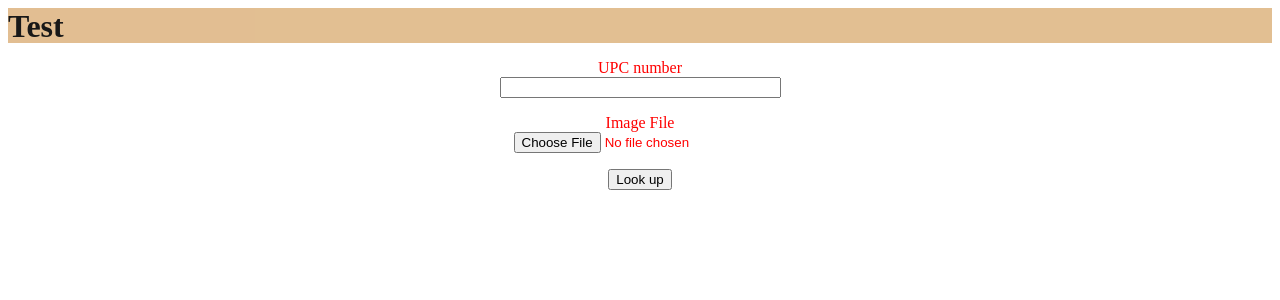
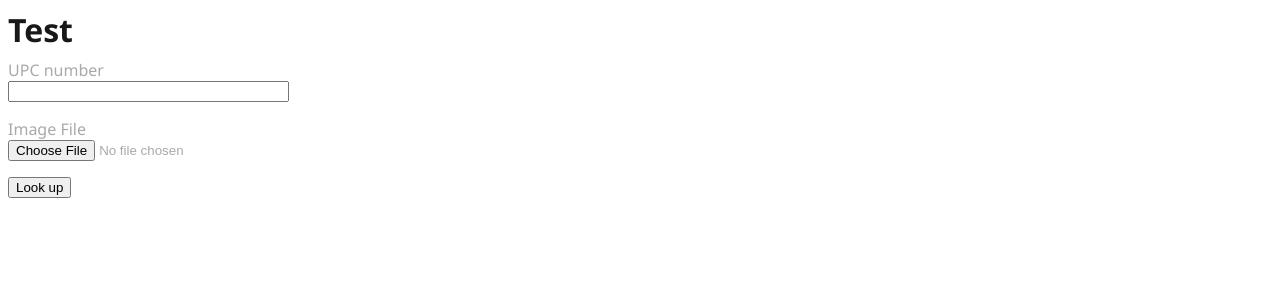
Before and after one commit to BlueFish6543/carbon-calculator, a Flask app: page / in a window 1280 px wide. Shown: the top 300 px of the page. Run offline with Flask 2, Linux system fonts and the light colour scheme.

Commit message:
css updates

```diff
--- a/static/styles/index.css
+++ b/static/styles/index.css
@@ -1,5 +1,5 @@
 h1 {
-    background-color: #DFB887;
+    font-family: 'Segoe UI';
     height: 35px;
     width: 100%;
     opacity: .9;
@@ -7,6 +7,7 @@ h1 {
   }
 
   p {
-    color: red;
-    text-align: center;
+    font-family: 'Segoe UI';
+    text-align: left;
+    color: darkgrey;
   }
--- a/static/styles/main.css
+++ b/static/styles/main.css
@@ -7,6 +7,7 @@ h2 {
   }
 
   th {
-    color: red;
-    text-align: center;
+    font-family: 'Segoe UI';
+    text-align: left;
+    color: darkgrey;
   }
--- a/templates/history.html
+++ b/templates/history.html
@@ -1,6 +1,5 @@
 <head>
-    <link rel="stylesheet"
-        href="{{ url_for('static', filename='styles/main.css') }}">
+    <link rel="stylesheet" href="{{ url_for('static', filename='styles/main.css') }}">
 </head>
 <body>
     <img src={{ image }} alt="Plot">
--- a/templates/index.html
+++ b/templates/index.html
@@ -1,8 +1,7 @@
 <head>
 
     <h1>Test</h1>
-    <link rel="stylesheet"
-        href="{{ url_for('static', filename='styles/index.css') }}">
+    <link rel="stylesheet" href="{{ url_for('static', filename='styles/index.css') }}">
 </head>
 <form action="" method="post" novalidate>
     {{ form.hidden_tag() }}
```
Also changed, not shown: static/tmp.png.
